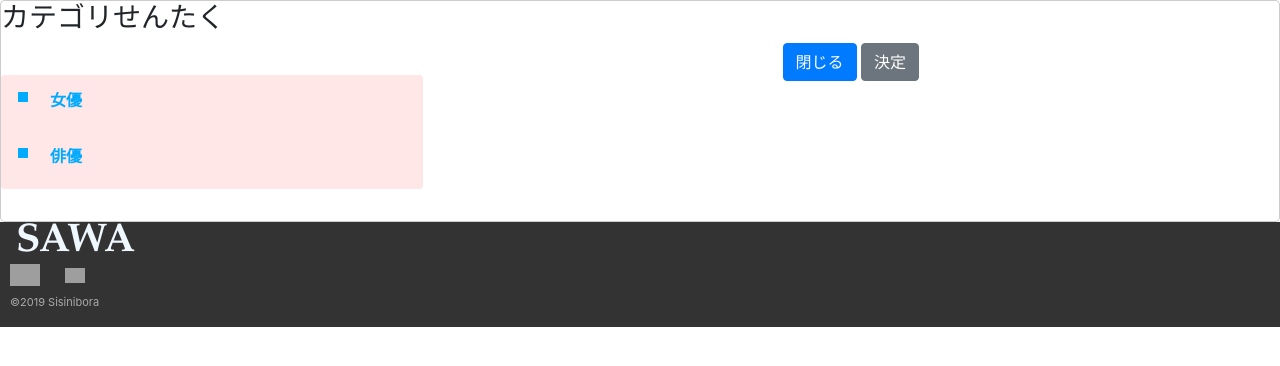
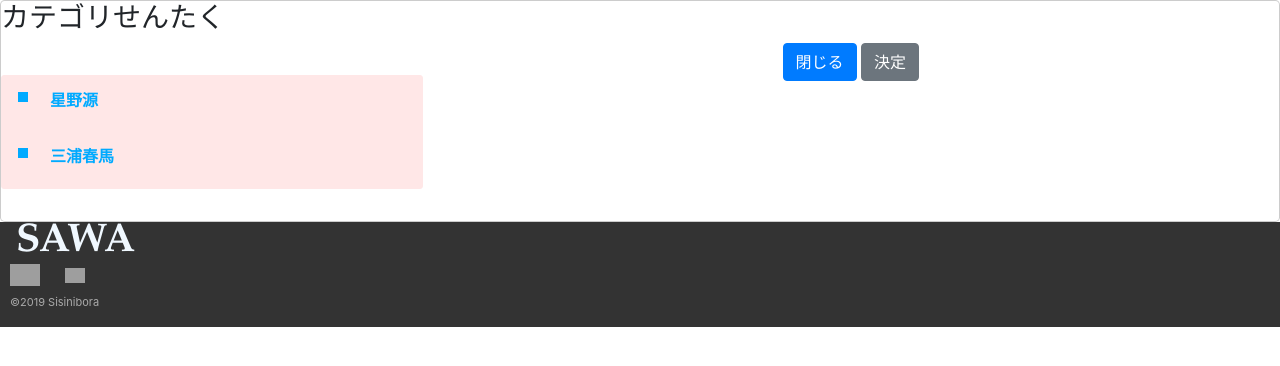
Before and after one commit to ishiyatakashi/SAWA, a Django app: page /camera/category/ in a window 1280 px wide. Shown: the part 80-446 px from the top of the page. Run offline with Django 3.2, Linux system fonts and the light colour scheme; some libraries are stand-ins or nearby versions; some web fonts are replaced; grey boxes are pictures that could not be loaded.

```diff
--- a/maindata/templates/maindata/category_select.html
+++ b/maindata/templates/maindata/category_select.html
@@ -12,10 +12,10 @@
                 {% csrf_token %}
                 <div class="cp_ipcheck">
                     <div class="box">
-                        <input type="checkbox" name="cs[]" id="a_ch1" value="hu01" checked="checked"/>
-                        <label for="a_ch1">女優</label>
-                        <input type="checkbox" name="cs[]" id="a_ch2" value="hu02"  checked="checked"/>
-                        <label for="a_ch2">俳優</label>
+                        <input type="checkbox" name="俳優" id="a_ch1" value="星野源" checked="checked"/>
+                        <label for="a_ch1">星野源</label>
+                        <input type="checkbox" name="俳優" id="a_ch2" value="三浦春馬"  checked="checked"/>
+                        <label for="a_ch2">三浦春馬</label>
                     </div>
                 </div>
                 <label class="aligncenter">
--- a/maindata/views.py
+++ b/maindata/views.py
@@ -35,10 +35,12 @@ def result2(request):
 
 
 def send_file(request):
-    site = 'maindata/result2.html'
+    site = 'maindata/result.html'
     # csrf対策
     c = {}
     c.update(csrf(request))
+    print(request.POST)
+    print("AAAAAAA")
     if request.method == 'POST':
         if 'base64' not in request.POST:
             print("not file")
```
